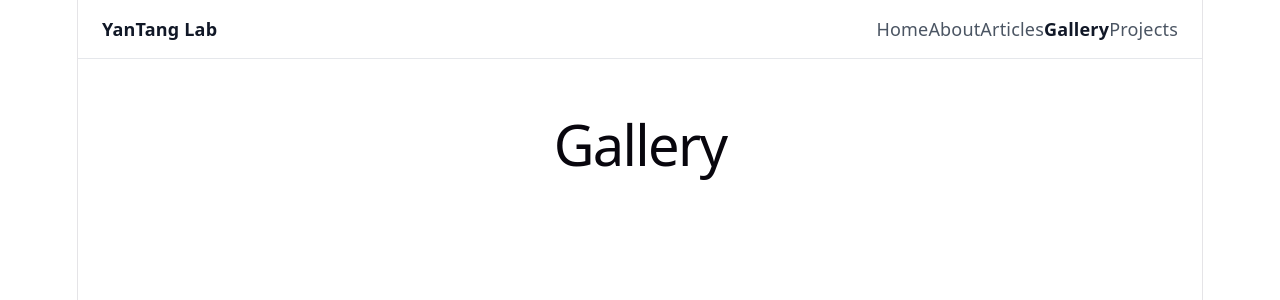
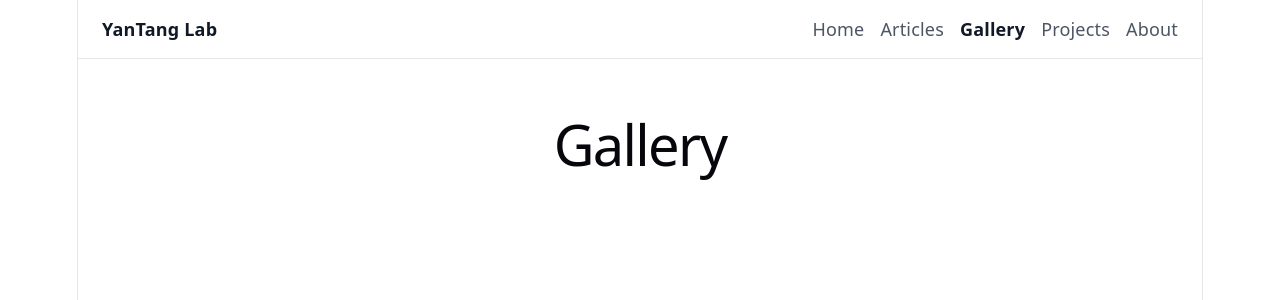
Before and after one commit to Biscuit733/yantang-lab, a Vue app: page /gallery in a window 1280 px wide. Shown: the top 300 px of the page. Built offline with nearby package versions, Linux system fonts and the light colour scheme.

Commit message:
add remark

```diff
--- a/src/components/AppHeader.vue
+++ b/src/components/AppHeader.vue
@@ -1,18 +1,24 @@
 <script setup lang="ts">
-import { RouterLink } from 'vue-router';
-import {navItems} from "../data/nav"
-
-
+import { RouterLink } from 'vue-router'
+import { navItems } from '../data/nav'
 </script>
 
 <template>
-    <header class="app-header">
-        <router-link class="logo" to="/">YanTang Lab</router-link>
+  <header class="app-header">
+    <RouterLink class="logo" to="/">YanTang Lab</RouterLink>
 
-        <nav>
-            <router-link v-for="navItem in navItems" :key="navItem.path" class="nav-link" :to="navItem.path" active-class="nav-link-active">{{navItem.name}}</router-link>
-        </nav>
-    </header>
+    <nav class="nav-list">
+      <RouterLink
+        v-for="navItem in navItems"
+        :key="navItem.path"
+        class="nav-link"
+        :to="navItem.path"
+        active-class="nav-link-active"
+      >
+        {{ navItem.label }}
+      </RouterLink>
+    </nav>
+  </header>
 </template>
 
 <style scoped>
--- a/src/data/nav.ts
+++ b/src/data/nav.ts
@@ -1,23 +1,12 @@
 export type NavItem = {
-  name: string
+  label: string
   path: string
 }
 
 export const navItems: NavItem[] = [
-    {
-        name:'Home',
-        path:'/'
-    },{
-        name:'About',
-        path:'/about'
-    },{
-        name:'Articles',
-        path:'/articles'
-    },{
-        name:'Gallery',
-        path:'/gallery'
-    },{
-        name:'Projects',
-        path:'/projects'
-    }
+  { label: 'Home', path: '/' },
+  { label: 'Articles', path: '/articles' },
+  { label: 'Gallery', path: '/gallery' },
+  { label: 'Projects', path: '/projects' },
+  { label: 'About', path: '/about' },
 ]
--- a/src/views/GalleryView.vue
+++ b/src/views/GalleryView.vue
@@ -1,5 +1,5 @@
 <template>
-    <div class="gallery-view">
-        <h1>Gallery</h1>
-    </div>
+  <div class="gallery-view">
+    <h1>Gallery</h1>
+  </div>
 </template>
```
Also changed, not shown: src/App.vue (+7 -7 lines), src/views/AboutView.vue (line endings or trailing spaces), src/views/ArticlesView.vue (line endings or trailing spaces), src/views/HomeView.vue (line endings or trailing spaces), src/views/NotFoundView.vue (line endings or trailing spaces), src/views/ProjectsView.vue (line endings or trailing spaces), 4 other files (tests, documents, lock files or other folders).
